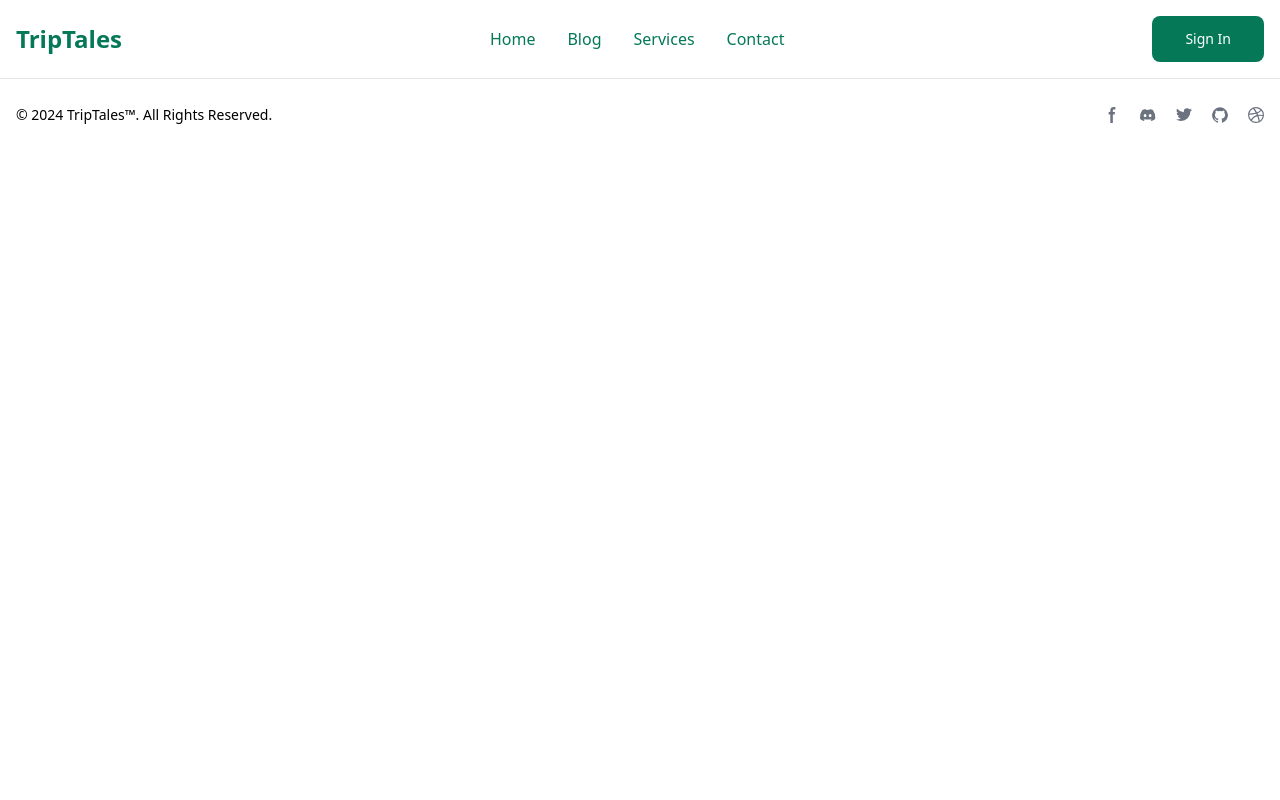
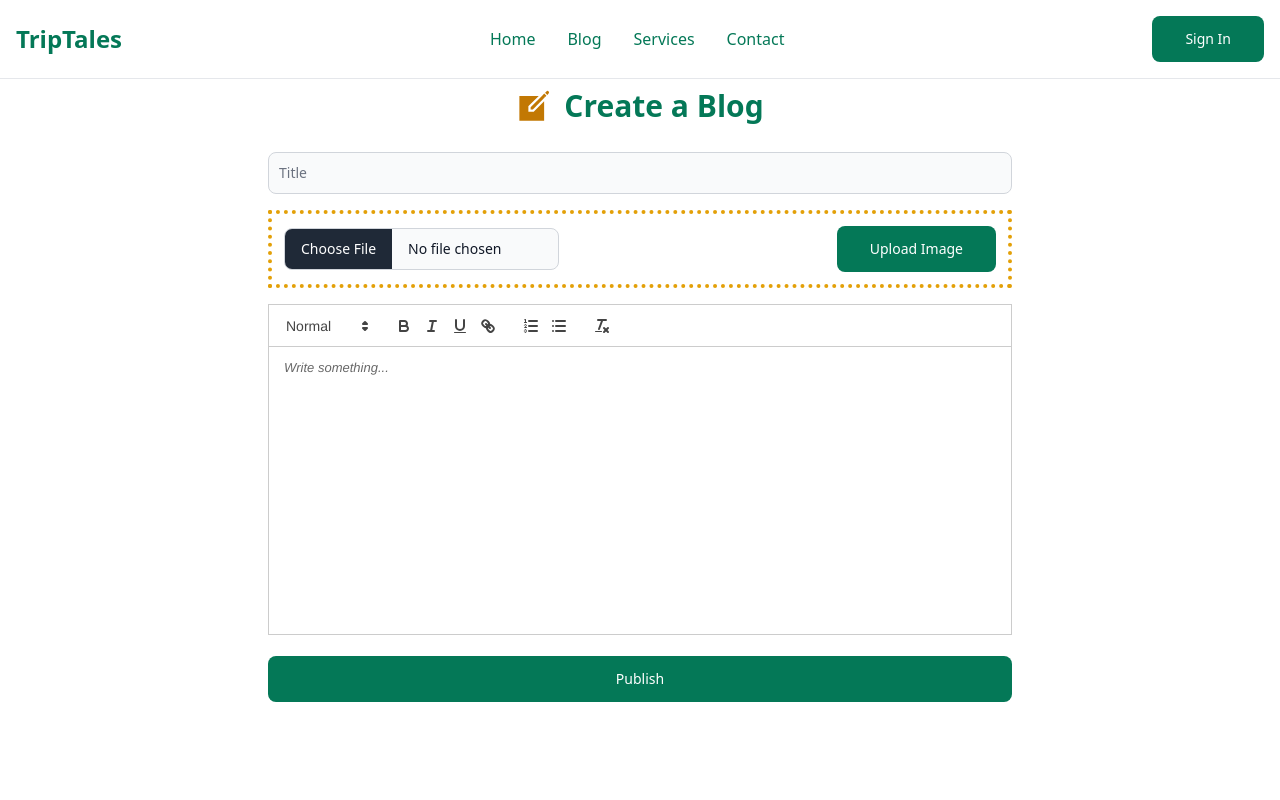
Before and after one commit to ayesharashid11/TripTales-project, a React (Vite) app in the folder client/: page /createblogs in a window 1280 px wide. Before the commit this address had no page. Shown: the top 800 px of the page. Built offline with nearby package versions, Linux system fonts and the light colour scheme.

Commit message:
create blogs

```diff
--- a/client/src/App.jsx
+++ b/client/src/App.jsx
@@ -5,16 +5,18 @@ import Header from "./components/Header"
 import Footer from "./components/Footer"
 import Blogs from "./screens/Blogs"
 import Test from './components/Test'
+import CreateBlog from "./screens/CreateBlog"
 
 const App = () => {
   return (
    <BrowserRouter>
    <Header />
    <Routes>
-    <Route index element={<LandingPage/>}></Route>
-    <Route path="*" element={<PageNotFound />}></Route>
+    <Route index element={<LandingPage/>}/>
+    <Route path="*" element={<PageNotFound />}/>
     <Route path="/blogs" element={<Blogs />} />
     <Route path="/test" element={<Test/>}/>
+    <Route path="/createblogs" element={<CreateBlog />}/>
    </Routes>
    <Footer />
    </BrowserRouter>
--- a/client/src/screens/Blogs.jsx
+++ b/client/src/screens/Blogs.jsx
@@ -4,13 +4,16 @@ import { Button } from 'flowbite-react';
 import { IoCreateSharp } from "react-icons/io5";
 import TripActivities from '../components/TripActivities';
 import UserBlogs from '../components/UserBlogs';
+import { Link } from 'react-router-dom';
 const Blogs = () => {
   return (
     <div className='mt-[8%]'>
       <BlogImgCarosl />
       <div className='flex justify-center items-center p-6'>
+        <Link to="/createblogs">
         <Button className="text-white bg-emerald-700  rounded-lg text-sm px-4 py-1 text-center">
         <IoCreateSharp className='mr-3 text-xl' /> Create your Blog</Button>
+        </Link>
       </div>
       <hr/>
       <TripActivities /><hr/>
--- /dev/null
+++ b/client/src/screens/CreateBlog.jsx
@@ -0,0 +1,50 @@
+import React from 'react'
+import ReactQuill from 'react-quill';
+import {  Button, FileInput, TextInput } from 'flowbite-react';
+import 'react-quill/dist/quill.snow.css';
+import { IoCreateSharp } from "react-icons/io5";
+const CreateBlog = () => {
+  return (
+    <div className='p-3 max-w-3xl mx-auto min-h-screen m-12'>
+      <h1 className=' flex items-center justify-center text-3xl my-7 text-emerald-700 font-semibold'>
+      <IoCreateSharp className='text-4xl mr-3  text-yellow-500' />
+        Create a Blog</h1>
+      <form className='flex flex-col gap-4'>
+        <div className='flex flex-col gap-4 sm:flex-row justify-between'>
+          <TextInput
+            type='text'
+            placeholder='Title'
+            required
+            id='title'
+            className='flex-1'
+          />
+        </div>
+        <div className='flex gap-4 items-center justify-between border-4 border-yellow-400 border-dotted p-3'>
+          <FileInput
+            type='file'
+            accept='image/*'
+          />
+          <Button
+            type='button'
+            className='className="text-white bg-emerald-700  rounded-lg text-sm px-4 py-1 text-center'
+          >
+           Upload Image
+          </Button>
+        </div>
+
+        <ReactQuill
+          theme='snow'
+          placeholder='Write something...'
+          className='h-72 mb-12'
+          required
+        />
+        <Button type='submit'
+         className='text-white bg-emerald-700  rounded-lg text-sm px-4 py-1 text-center'>
+          Publish
+        </Button>
+      </form>
+      </div>
+  )
+}
+
+export default CreateBlog
```
